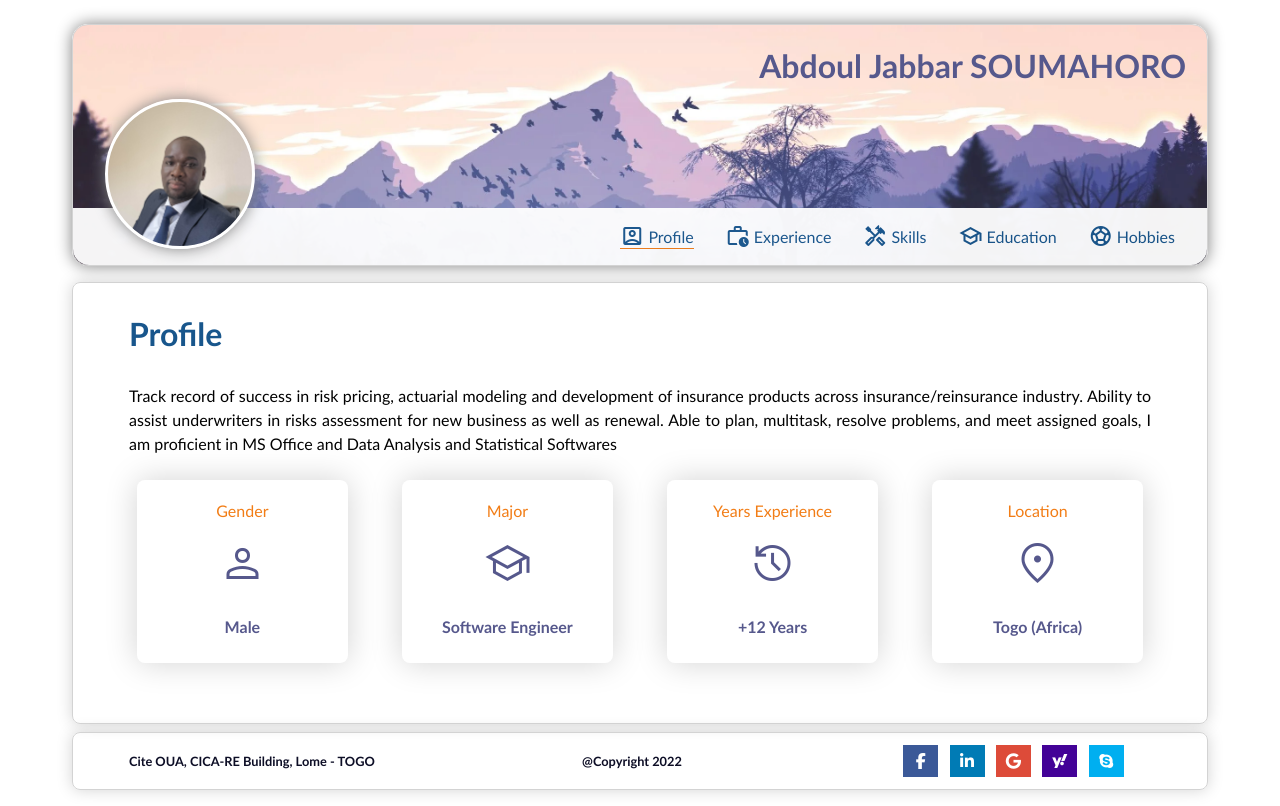
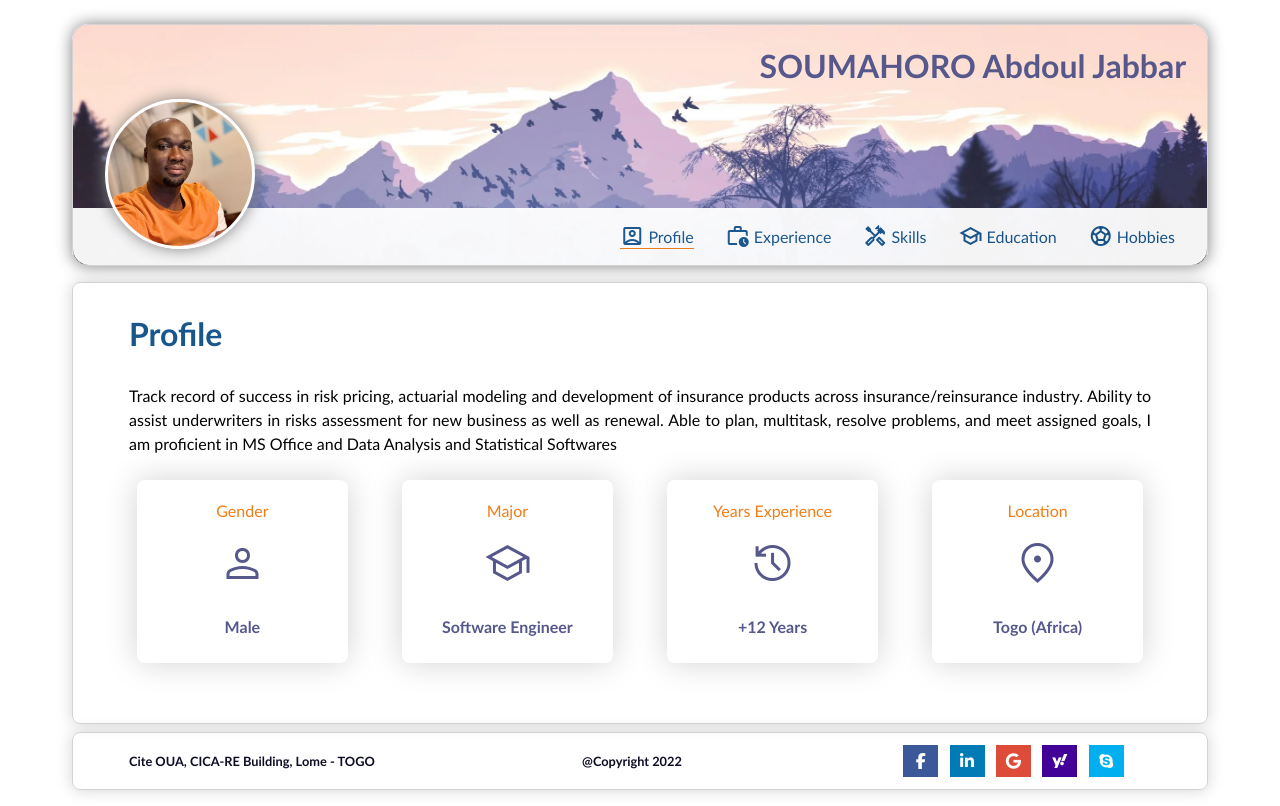
Before and after one commit to Abdoul-Jabbar/Portfolio, a plain HTML site: page index.html in a window 1280 px wide. Drawn offline with nearby package versions, Linux system fonts and the light colour scheme.

Commit message:
Change back profile

```diff
--- a/index.html
+++ b/index.html
@@ -13,7 +13,7 @@
 <body>
     <header>
         <div class="profile"></div>
-        <div class="name"><h1>Abdoul Jabbar SOUMAHORO</h1></div>
+        <div class="name"><h1>SOUMAHORO Abdoul Jabbar</h1></div>
         <div class="nav">
             <ul>
                 <li><a href="#" id="navbutton1" class="navbutton active"><span class="material-symbols-outlined">account_box</span>&nbsp;Profile</a></li>
--- a/style.css
+++ b/style.css
@@ -22,7 +22,7 @@ header {
 }
 
 header .profile {
-    background-image: url("./img/profile-5.jpg");
+    background-image: url("./img/profile-4.jpg");
     background-repeat: no-repeat;
     background-position: center;
     background-size: cover;
```
